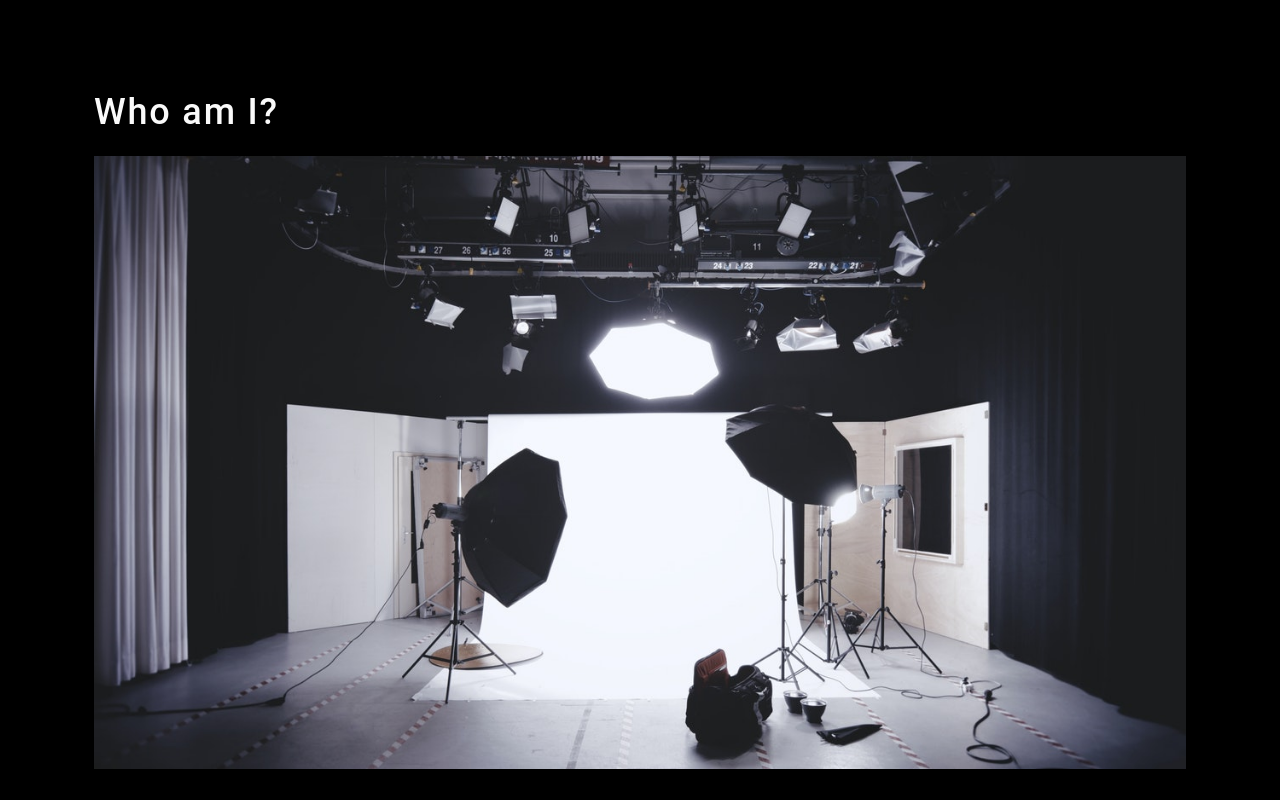
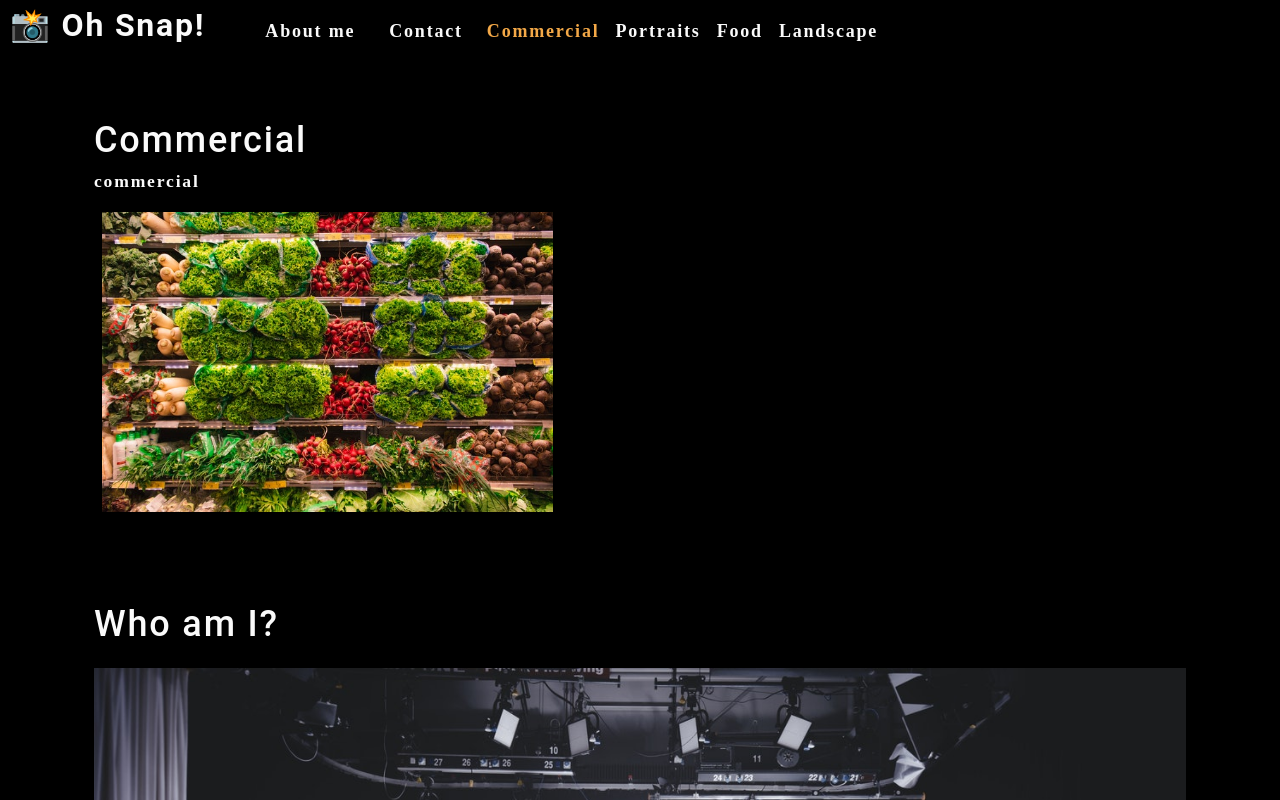
Before and after one commit to cabosw/photo-port, a React (Create React App) app: page / in a window 1280 px wide. Shown: the top 800 px of the page. Built offline with nearby package versions, Linux system fonts and the light colour scheme.

Commit message:
react hooks/conditional rendering

```diff
--- a/src/App.js
+++ b/src/App.js
@@ -1,13 +1,34 @@
-import React from 'react';
+import React, { useState } from 'react';
 import Nav from './components/Nav';
 import About from './components/About';
+import Gallery from './components/Gallery';
 
 function App() {
 
+  const [categories] = useState([
+    {
+      name: 'commercial',
+      description: 'Photos of grocery stores, food trucks, and other commercial projects',
+    },
+    { name: 'portraits', description: 'Portraits of people in my life' },
+    { name: 'food', description: 'Delicious delicacies' },
+    { name: 'landscape', description: 'Fields, farmhouses, waterfalls, and the beauty of nature' },
+  ]);
+
+  const [currentCategory, setCurrentCategory] = useState(categories[0]);
+
   return (
     <div>
+      <Nav
+        categories={categories}
+        setCurrentCategory={setCurrentCategory}
+        currentCategory={currentCategory}
+      ></Nav>
       <main>
-        <About></About>
+        <div>
+          <Gallery></Gallery>
+          <About></About>
+        </div>
       </main>
     </div>
   );
--- /dev/null
+++ b/src/components/Gallery/index.js
@@ -0,0 +1,25 @@
+import React from "react";
+import { capitalizeFirstLetter } from '../../utils/helpers';
+import photo from "../../assets/small/commercial/0.jpg";
+
+function Gallery(props) {
+  const currentCategory = {
+    name: "commercial",
+    description:
+      "Photos of grocery stores, food trucks, and other commercial projects",
+  };
+  return (
+    <section>
+      <h1>{capitalizeFirstLetter(currentCategory.name)}</h1>
+      <p>{currentCategory.name}</p>
+      <div className="flex-row">
+          <img
+            src={photo}
+            alt="Commercial Example"
+            className="img-thumbnail mx-1"
+          />
+      </div>
+    </section>
+  );
+}
+export default Gallery;
--- a/src/components/Nav/index.js
+++ b/src/components/Nav/index.js
@@ -1,12 +1,21 @@
-import React from 'react';
+import React, { useEffect } from 'react';
+import { capitalizeFirstLetter } from '../../utils/helpers';
 
-function categorySelected() {
-  console.log("hello")
-}
+function Nav(props) {
+  const {
+    categories = [],
+    setCurrentCategory,
+    currentCategory,
+  } = props;
 
-function Nav() {
+
+  useEffect(() => {
+    document.title = capitalizeFirstLetter(currentCategory.name);
+  }, [currentCategory]);
+
+
   return (
-    <header>
+    <header className="flex-row px-1">
       <h2>
         <a data-testid="link" href="/">
           <span role="img" aria-label="camera"> 📸</span> Oh Snap!
@@ -19,16 +28,22 @@
               About me
             </a>
           </li>
-          <li>
+          <li className="mx-2">
             <span>Contact</span>
           </li>
           {categories.map((category) => (
             <li
-            className="mx-1"
-            key={category.name}
+              className={`mx-1 ${
+                currentCategory.name === category.name && 'navActive'
+                }`}
+              key={category.name}
             >
-              <span onClick={categorySelected} >
-                {category.name}
+              <span
+                onClick={() => {
+                  setCurrentCategory(category)
+                }}
+              >
+                {capitalizeFirstLetter(category.name)}
               </span>
             </li>
           ))}
@@ -38,18 +53,4 @@
   );
 }
 
-const categories = [
-  {
-    name: "commercial",
-    description:
-      "Photos of grocery stores, food trucks, and other commercial projects",
-  },
-  { name: "portraits", description: "Portraits of people in my life" },
-  { name: "food", description: "Delicious delicacies" },
-  {
-    name: "landscape",
-    description: "Fields, farmhouses, waterfalls, and the beauty of nature",
-  },
-];
-
 export default Nav;
```
